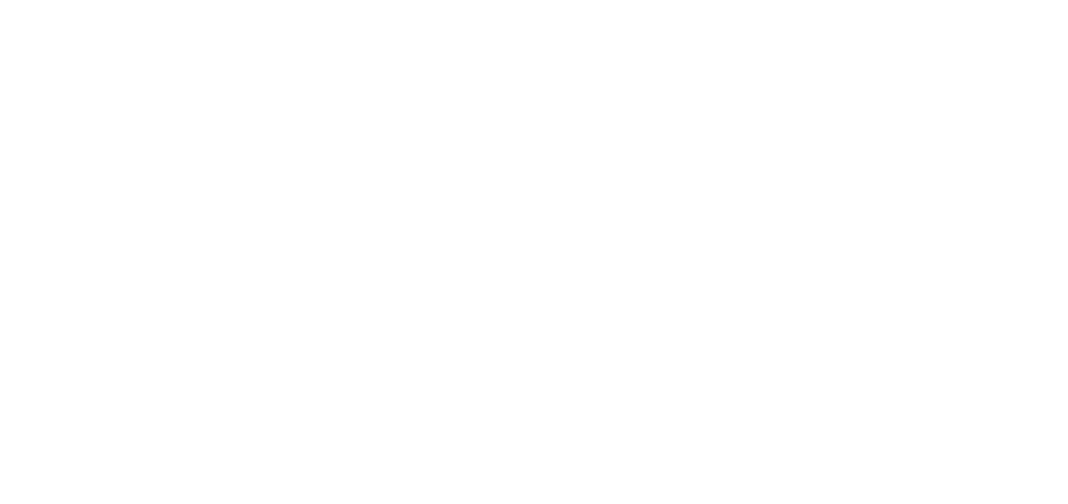
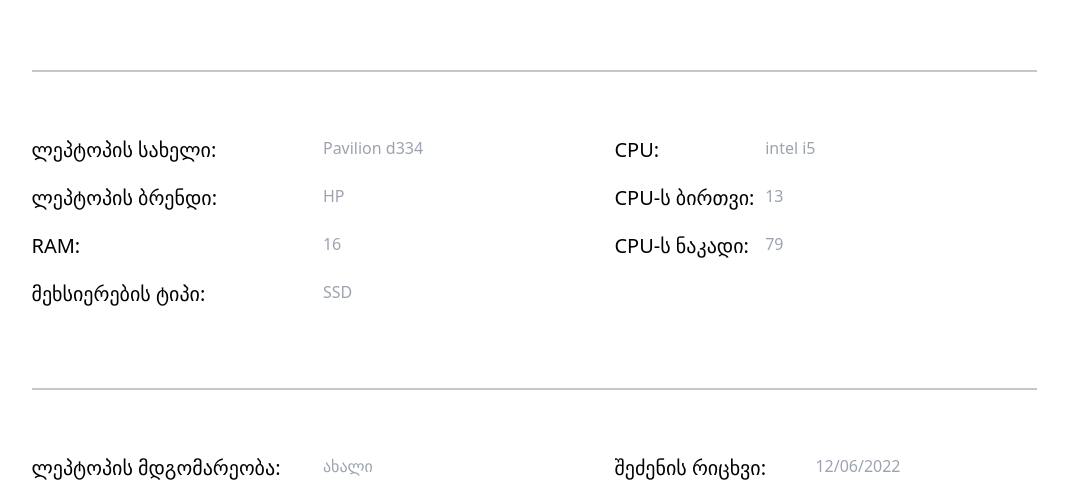
Before and after one commit to omarijalagania/pcfy, a Vue app: page /laptop/1 in a window 1280 px wide. Shown: the part 508-1012 px from the top of the page, without its empty margins (106-1174 px from the left). Before the commit the page ends 800 px from the top, so only its background shows below. Built offline with nearby package versions, Linux system fonts and the light colour scheme.

Commit message:
style: markup laptop info page

```diff
--- a/src/views/PcDetails.vue
+++ b/src/views/PcDetails.vue
@@ -9,7 +9,7 @@
 
 <template>
   <TheLayout>
-    <div class="flex items-center">
+    <div class="flex md:w-[1005px] items-center">
       <img
         class="w-[577px] h-[342px] mr-16 object-cover"
         src="https://images.unsplash.com/photo-1661961110372-8a7682543120?ixlib=rb-4.0.3&ixid=MnwxMjA3fDF8MHxwaG90by1wYWdlfHx8fGVufDB8fHx8&auto=format&fit=crop&w=640&q=80"
@@ -46,5 +46,78 @@
         </div>
       </div>
     </div>
+    <div
+      class="w-[360px] md:mx-0 md:w-[1005px] h-[2px] my-7 md:my-0 md:mt-20 md:mb-16 bg-[#C7C7C7]"
+    />
+    <div class="md:w-[1005px] flex">
+      <div class="flex w-[58%] flex-col space-y-5">
+        <div class="flex justify-between">
+          <p class="font-medium text-xl">ლეპტოპის სახელი:</p>
+          <div class="w-1/2">
+            <p class="text-gray-400">Pavilion d334</p>
+          </div>
+        </div>
+        <div class="flex justify-between">
+          <p class="font-medium text-xl">ლეპტოპის ბრენდი:</p>
+          <div class="w-1/2"><p class="text-gray-400">HP</p></div>
+        </div>
+        <div class="flex justify-between">
+          <p class="font-medium text-xl">RAM:</p>
+          <div class="w-1/2">
+            <p class="text-gray-400">16</p>
+          </div>
+        </div>
+        <div class="flex justify-between">
+          <p class="font-medium text-xl">მეხსიერების ტიპი:</p>
+          <div class="w-1/2">
+            <p class="text-gray-400">SSD</p>
+          </div>
+        </div>
+      </div>
+      <!--ssssssss-->
+      <div class="flex w-[30%] flex-col space-y-5">
+        <div class="flex justify-between">
+          <p class="font-medium text-xl">CPU:</p>
+          <div class="w-1/2">
+            <p class="text-gray-400">intel i5</p>
+          </div>
+        </div>
+        <div class="flex justify-between">
+          <p class="font-medium text-xl">CPU-ს ბირთვი:</p>
+          <div class="w-1/2"><p class="text-gray-400">13</p></div>
+        </div>
+        <div class="flex justify-between">
+          <p class="font-medium text-xl">CPU-ს ნაკადი:</p>
+          <div class="w-1/2">
+            <p class="text-gray-400">79</p>
+          </div>
+        </div>
+      </div>
+    </div>
+    <div
+      class="w-[360px] md:mx-0 md:w-[1005px] h-[2px] my-7 md:my-0 md:mt-20 md:mb-16 bg-[#C7C7C7]"
+    />
+    <div class="md:w-[1005px] flex">
+      <div class="flex w-[58%] flex-col space-y-5">
+        <div class="flex justify-between">
+          <p class="font-medium text-xl">ლეპტოპის მდგომარეობა:</p>
+          <div class="w-1/2">
+            <p class="text-gray-400">ახალი</p>
+          </div>
+        </div>
+        <div class="flex justify-between">
+          <p class="font-medium text-xl">ლეპტოპის ფასი:</p>
+          <div class="w-1/2"><p class="text-gray-400">1300 ლ</p></div>
+        </div>
+      </div>
+      <div class="flex w-[40%] flex-col space-y-5">
+        <div class="flex justify-between">
+          <p class="font-medium text-xl">შეძენის რიცხვი:</p>
+          <div class="w-1/2">
+            <p class="text-gray-400">12/06/2022</p>
+          </div>
+        </div>
+      </div>
+    </div>
   </TheLayout>
 </template>
```
